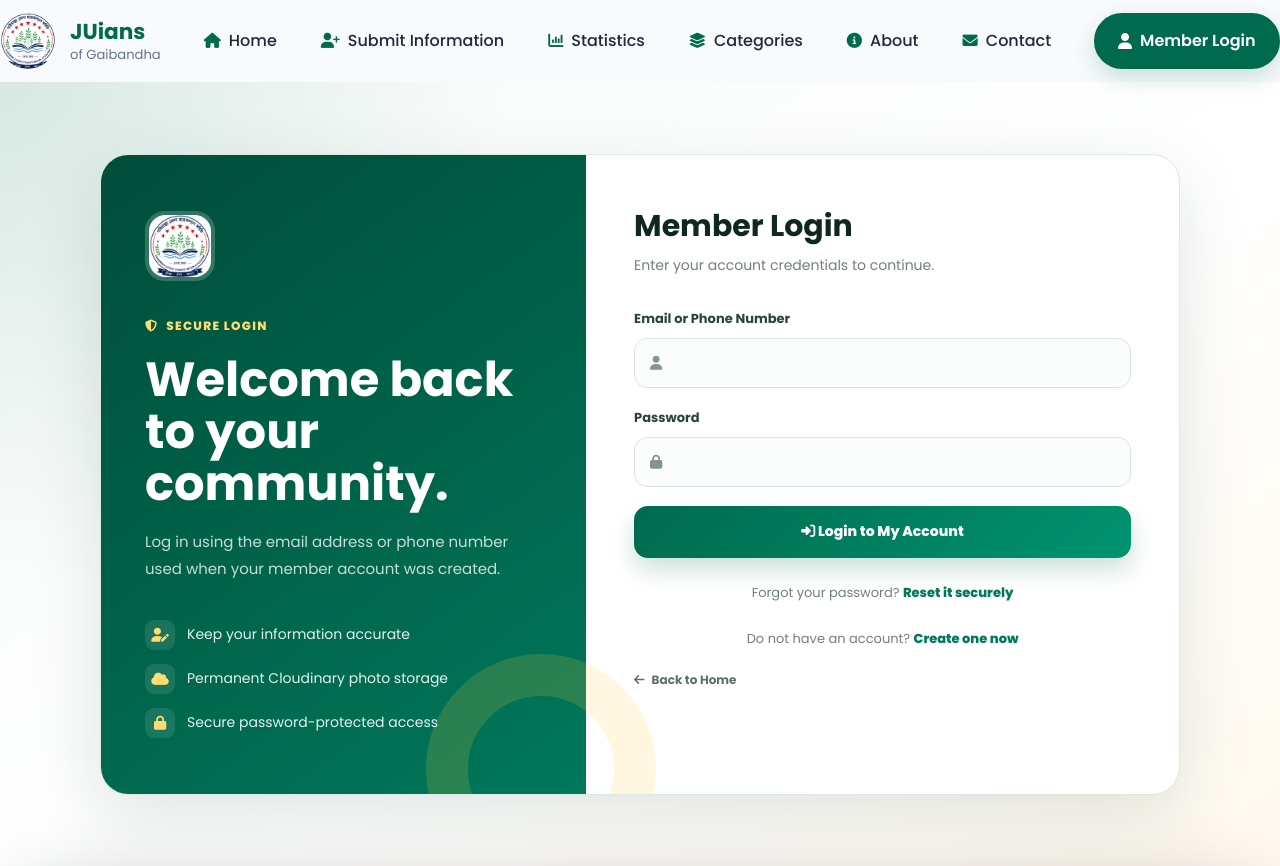
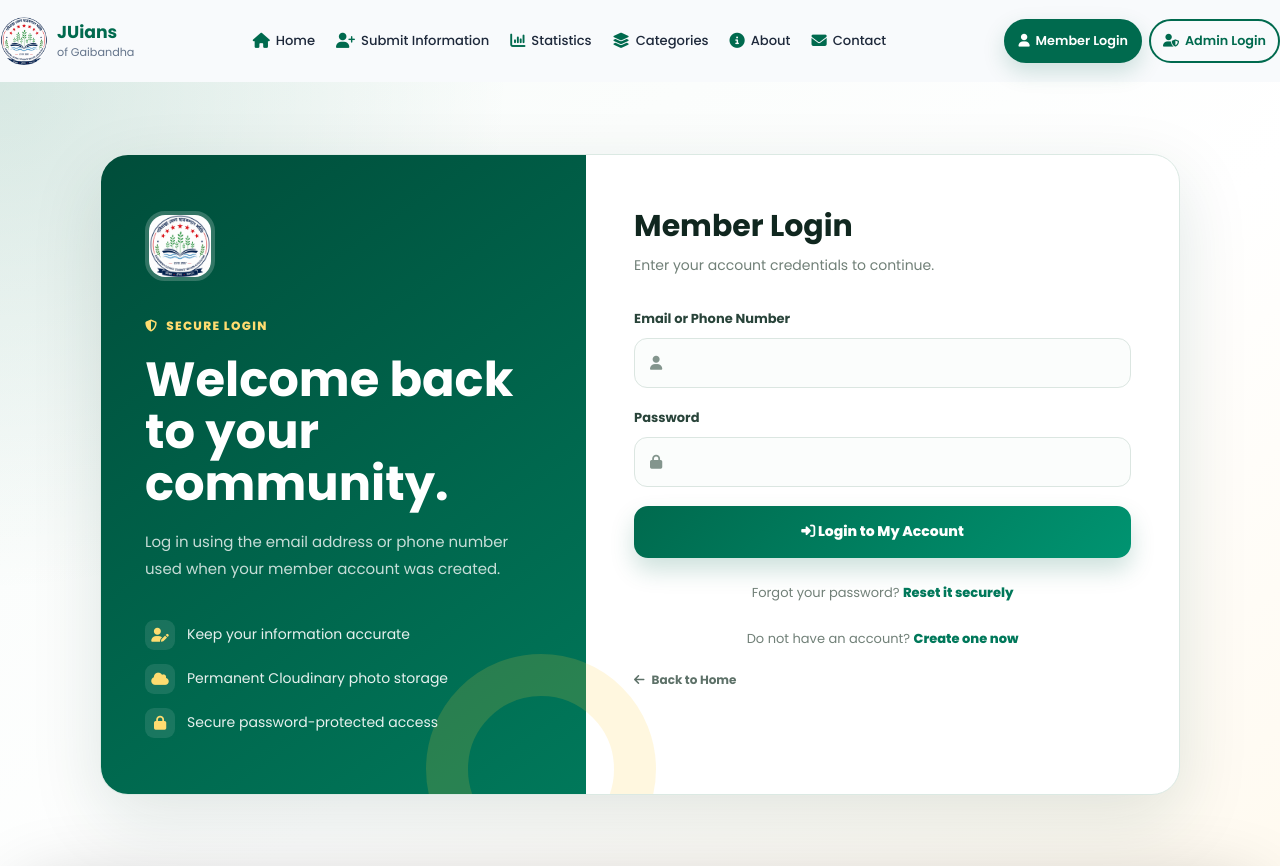
Before and after one commit to Khaled1913/JUians-of-Gaibandha, a Flask app: page /account/login?next=/alumni in a window 1280 px wide. Shown: the top 866 px of the page. Run offline with Flask 3, Linux system fonts and the light colour scheme.

Commit message:
Keep member and admin login visible in navbar

```diff
--- a/static/css/navbar.css
+++ b/static/css/navbar.css
@@ -328,6 +328,64 @@
    LARGE TABLET / SMALL DESKTOP
 ===================================================== */
 
+@media (max-width: 1500px){
+
+    .nav-container{
+        gap: 10px;
+    }
+
+
+    .logo{
+        gap: 9px;
+    }
+
+
+    .logo img{
+        width: 48px;
+        height: 48px;
+    }
+
+
+    .logo-text h2{
+        font-size: 1.08rem;
+    }
+
+
+    .logo-text span{
+        font-size: .7rem;
+    }
+
+
+    .nav-menu{
+        gap: 1px;
+    }
+
+
+    .nav-menu a{
+        gap: 6px;
+
+        padding: 9px 10px;
+
+        font-size: .82rem;
+    }
+
+
+    .nav-actions{
+        gap: 7px;
+    }
+
+
+    .login-btn,
+    .admin-login-btn{
+        gap: 6px;
+
+        padding: 9px 12px;
+
+        font-size: .8rem;
+    }
+
+}
+
 @media (max-width: 1200px){
 
     .nav-container{
@@ -360,7 +418,7 @@
    TABLET / MOBILE NAVIGATION
 ===================================================== */
 
-@media (max-width: 992px){
+@media (max-width: 1180px){
 
     .navbar{
         overflow: visible;
@@ -491,7 +549,7 @@
 
         display: none;
 
-        flex-direction: column;
+        grid-template-columns: repeat(2, minmax(0, 1fr));
 
         width: 100%;
 
@@ -514,7 +572,7 @@
 
 
     .nav-actions.active{
-        display: flex;
+        display: grid;
     }
 
 
@@ -528,6 +586,10 @@
         box-sizing: border-box;
 
         border-radius: 10px;
+
+        padding: 10px 8px;
+
+        font-size: .78rem;
     }
 
 }
@@ -574,6 +636,21 @@
         font-size: 1.1rem;
 
         border-radius: 9px;
+    }
+
+
+    .nav-actions{
+        gap: 7px;
+    }
+
+
+    .login-btn,
+    .admin-login-btn{
+        min-height: 42px;
+
+        padding: 8px 6px;
+
+        font-size: .72rem;
     }
 
 
```
